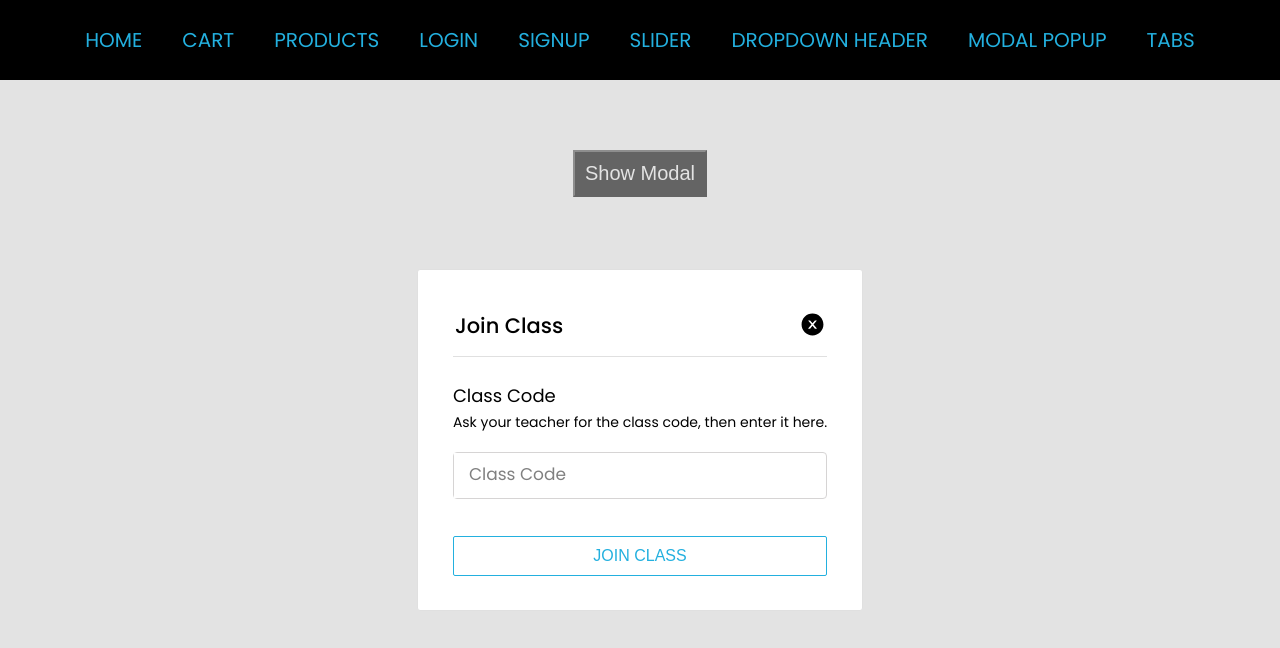
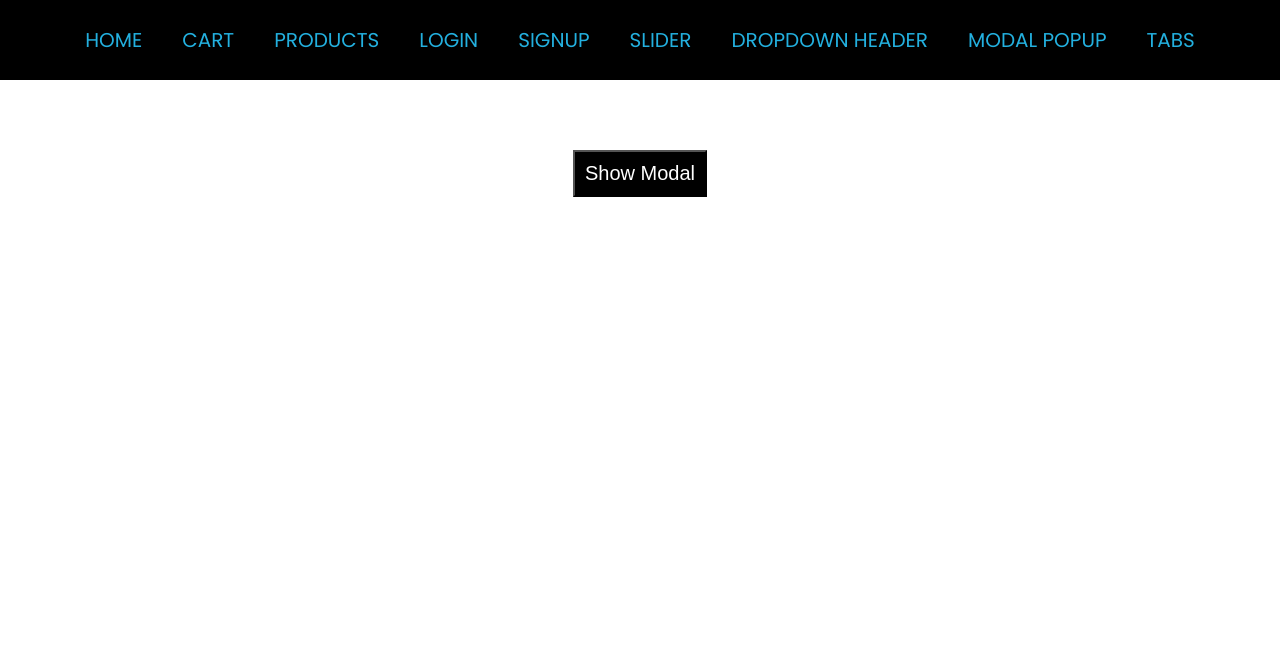
Before and after one commit to TahirAli32/react-components, a React (Create React App) app: page /modal in a window 1280 px wide. Shown: the top 648 px of the page. Built offline with nearby package versions, Linux system fonts and the light colour scheme.

Commit message:
Modal Completed

```diff
--- a/src/components/Modal.jsx
+++ b/src/components/Modal.jsx
@@ -13,8 +13,7 @@ const Modal = () => {
   return (
     <Main>
       <button className='btn' onClick={handleModal}>Show Modal</button>
-
-      {!modal &&
+      {modal &&
         <div className='modal'>
           <div className="modalContainer">
             <div className="modalHeader">
```
